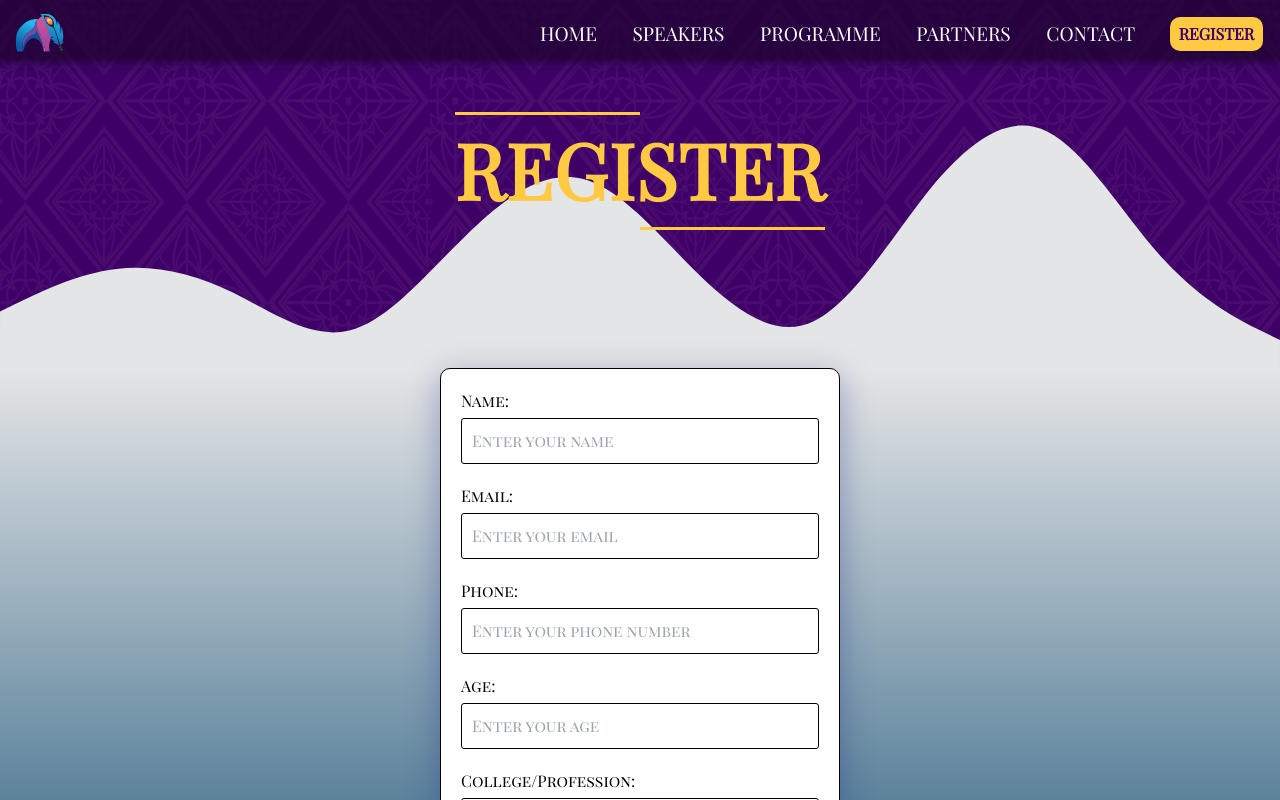
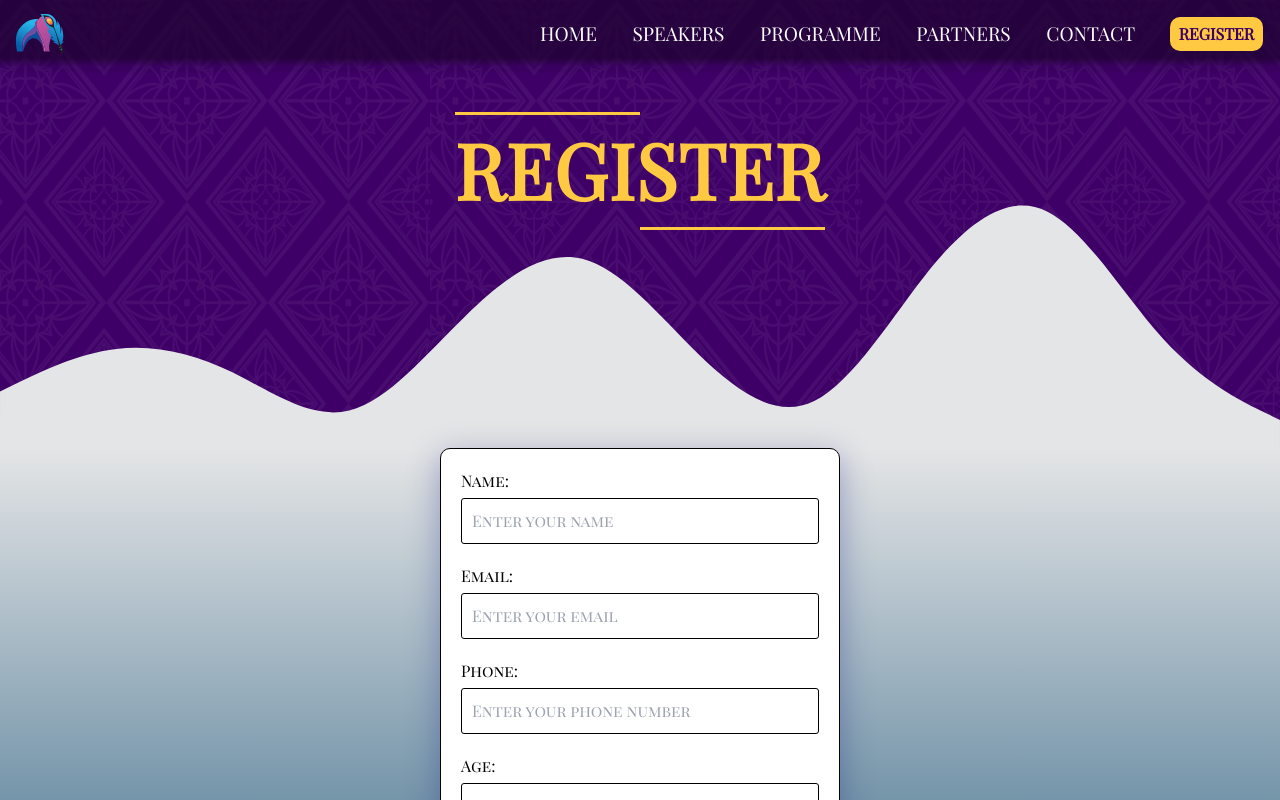
Before and after one commit to mehul1409/DuLitFest, a React (Vite) app: page /register in a window 1280 px wide. Shown: the top 800 px of the page. Built offline with nearby package versions, Linux system fonts and the light colour scheme.

Commit message:
navbar and pageheader completed all error fixes

```diff
--- a/src/Components/Navbar/Navbar.jsx
+++ b/src/Components/Navbar/Navbar.jsx
@@ -26,9 +26,6 @@ const Navbar = () => {
             </a>
           </li>
           <motion.img
-            // initial={{ y: "-10vh" }}
-            // animate={{ y: "0vw" }}
-            // transition={{ duration: 0.5 }}
             src="/assets/images/Logo.svg"
             alt=""
             className="Dulitfeslogo"
--- a/src/Components/Navbar/Navbar.scss
+++ b/src/Components/Navbar/Navbar.scss
@@ -61,10 +61,14 @@
 }
 
 .Navbarbody .navbar .navitemMobile:hover {
-  // background-color: rgb(255, 255, 255);
+  background-color: rgb(255, 255, 255);
   border-radius: 10px;
   transform: scale(1.1);
   color: black;
+}
+
+.Navbarbody .navbar .sidebar .navitemMobile:hover {
+  background:transparent;
 }
 
 .Navbarbody .navbar .navitems :first-child {
--- a/src/Components/PageHeader/PageHeader.scss
+++ b/src/Components/PageHeader/PageHeader.scss
@@ -6,8 +6,7 @@
   display: flex;
   justify-content: center;
   align-items: flex-start;
-  background: #3E0067 url('../../Pages/Home/homebackg.png');
-
+  background: #3e0067 url("../../Pages/Home/homebackg.png");
 }
 
 .wave-header .HeadingOfPage h1 {
@@ -15,9 +14,9 @@
   // color: #fff;
   font-family: "raleway";
   font-weight: 700;
-  margin-bottom: 8rem;
+  margin-bottom: 13rem;
   margin-top: 7rem;
-  color: #FFCA42;
+  color: #ffca42;
   font-family: Playfair Display SC;
 }
 
@@ -38,11 +37,10 @@
   white-space: nowrap;
   padding-bottom: 13px;
   position: relative;
-
 }
 
 .HeadingOfPage h1:before {
-  background-color: #FFCA42;
+  background-color: #ffca42;
   content: "";
   display: block;
   height: 3px;
@@ -53,7 +51,7 @@
 }
 
 .HeadingOfPage h1:after {
-  background-color: #FFCA42;
+  background-color: #ffca42;
   content: "";
   display: block;
   position: absolute;
@@ -64,17 +62,9 @@
   margin-bottom: 0.25em;
 }
 
-@media screen and (max-width:1420px){
-  .wave-header{
-    min-height: 35vh;
-  }
-}
-
-@media screen and (max-width:1100px){
-
-  .wave-header .HeadingOfPage h1{
-    margin-bottom:10rem;
-    margin-top:7rem;
+@media screen and (max-width: 1420px) {
+  .wave-header {
+    min-height: 40vh;
   }
 }
 
@@ -84,9 +74,9 @@
   }
 
   .wave-header {
-    min-height: 25vh;
+    min-height: 30vh;
     width: 100%;
-    background: #3E0067 url('../../Pages/Home/homebackg.png');
+    background: #3e0067 url("../../Pages/Home/homebackg.png");
     position: relative;
     display: flex;
     justify-content: center;
@@ -99,6 +89,5 @@
     font-family: "raleway";
     font-weight: 700;
     margin-bottom: 8rem;
-    //   margin-top: 5rem;
   }
 }
```
